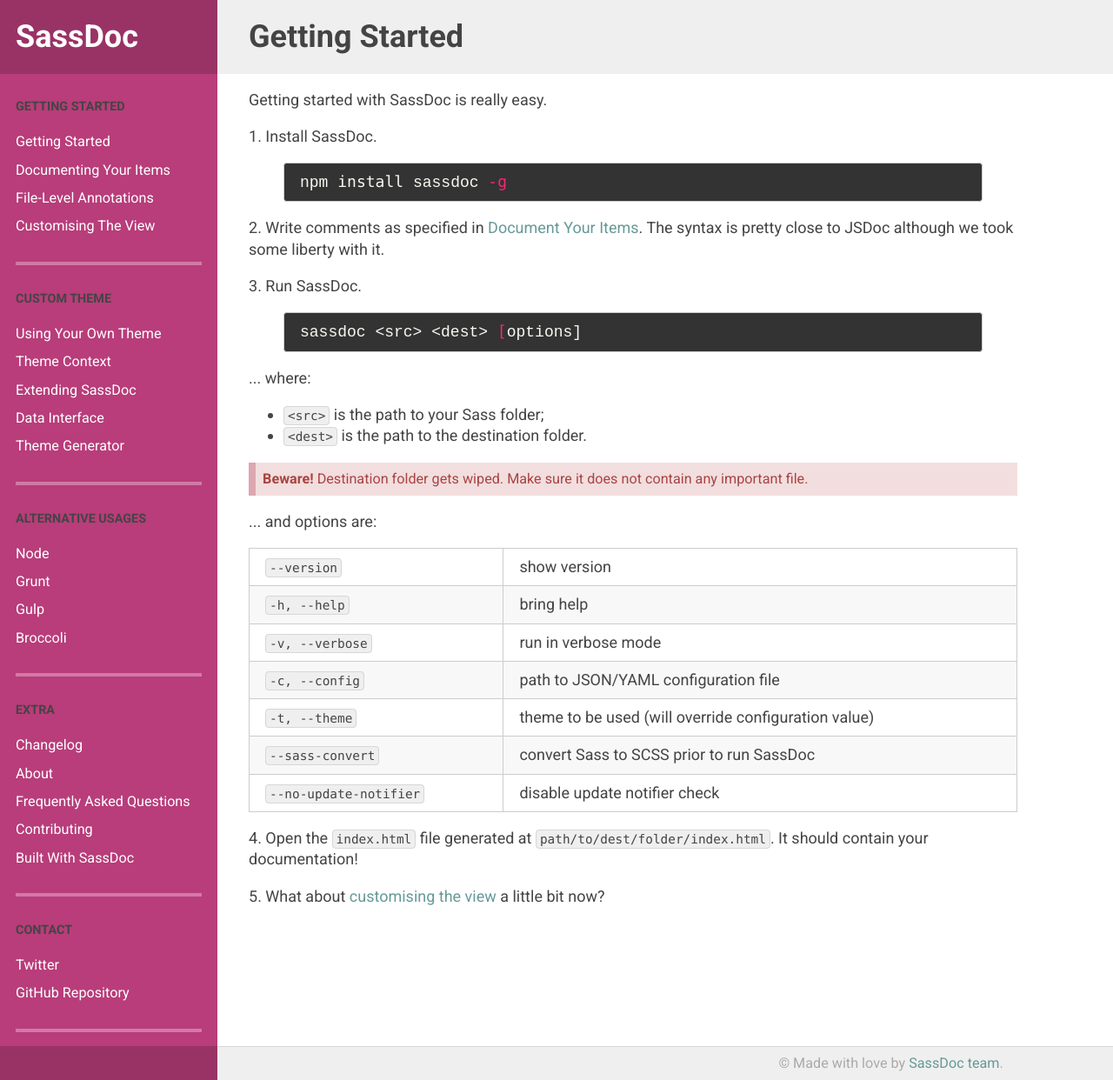
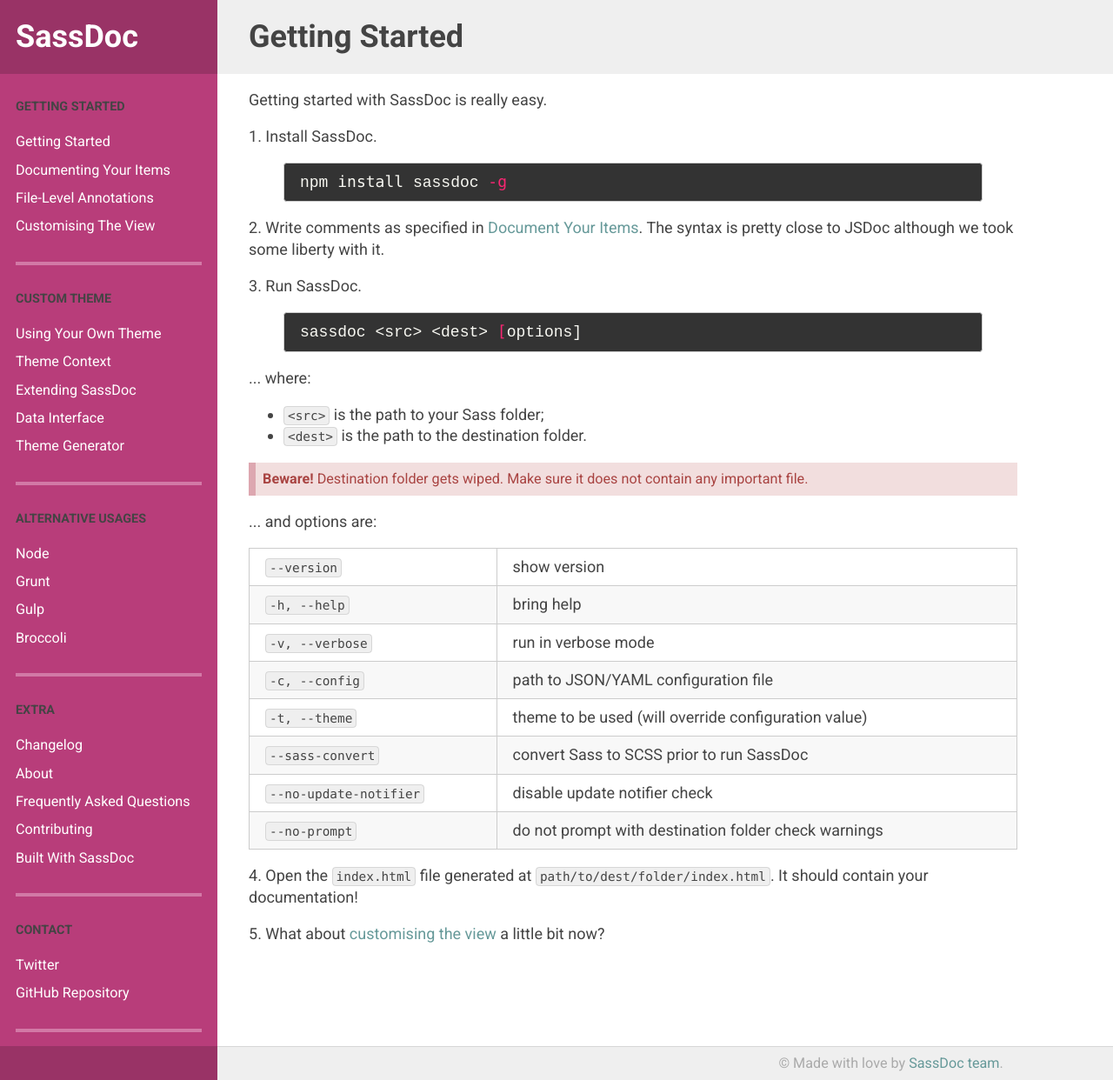
Before and after one commit to SassDoc/sassdoc.github.io, a Jekyll site: the page built from getting-started/index.md, in a window 1280 px wide. Shown: the whole page at 87% size. Built offline with Jekyll 4.4.1, drawn with Linux system fonts in a browser that asks for light colours.

Commit message:
Add `--no-prompt` option

```diff
--- a/getting-started/index.md
+++ b/getting-started/index.md
@@ -64,6 +64,10 @@
       <td><code>--no-update-notifier</code></td>
       <td>disable update notifier check</td>
     </tr>
+    <tr>
+      <td><code>--no-prompt</code></td>
+      <td>do not prompt with destination folder check warnings</td>
+    </tr>
   </tbody>
 </table>
 
```
